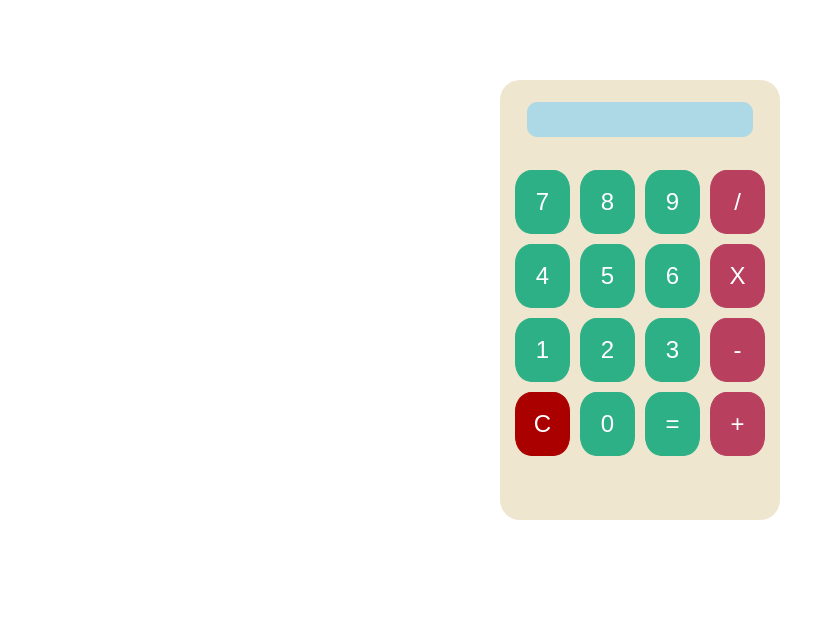
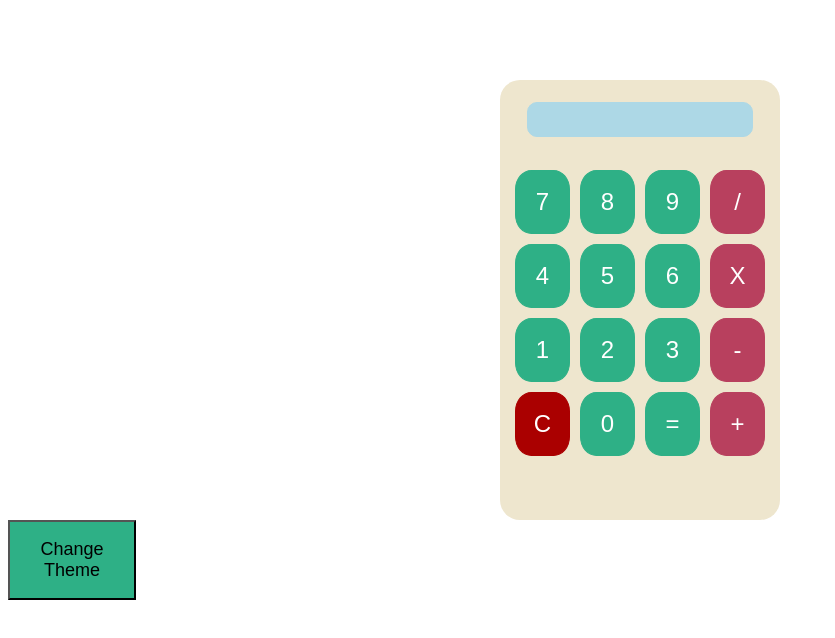
Before and after one commit to Rendeyl/Calculator, a plain HTML site: page index.html in a window 1280 px wide. Shown: the whole page, without its empty margins (0-835 px from the left). Drawn offline with Linux system fonts and the light colour scheme; a web font is replaced by a local one.

Commit message:
some code

```diff
--- a/index.html
+++ b/index.html
@@ -49,6 +49,10 @@
 
     </div>
 
+    <div class="theme-btn">
+        <button class="change-theme">Change Theme</button>
+    </div>
+
     <script src="index.js"></script>
 
 </body>
--- a/index.js
+++ b/index.js
@@ -34,4 +34,6 @@ buttons.forEach(button => {
   });
 });
 
-//theme soon
+//theme
+
+const theme_btn = document.getElementById("change-theme");
--- a/style.css
+++ b/style.css
@@ -115,6 +115,21 @@
     background-color: rgb(118, 1, 1);
 }
 
+.theme-btn{
+    max-width: 20%;
+    max-height: 30%;
+    width: 10vw;
+    height: 10vh;
+}
+
+.change-theme{
+    height: 100%;
+    width: 100%;
+    background-color: #2EB086;
+    font-family: Arial, Helvetica, sans-serif;
+    font-size: large;
+}
+
 @media (max-width: 1500px) {
 
    .calc{
```
